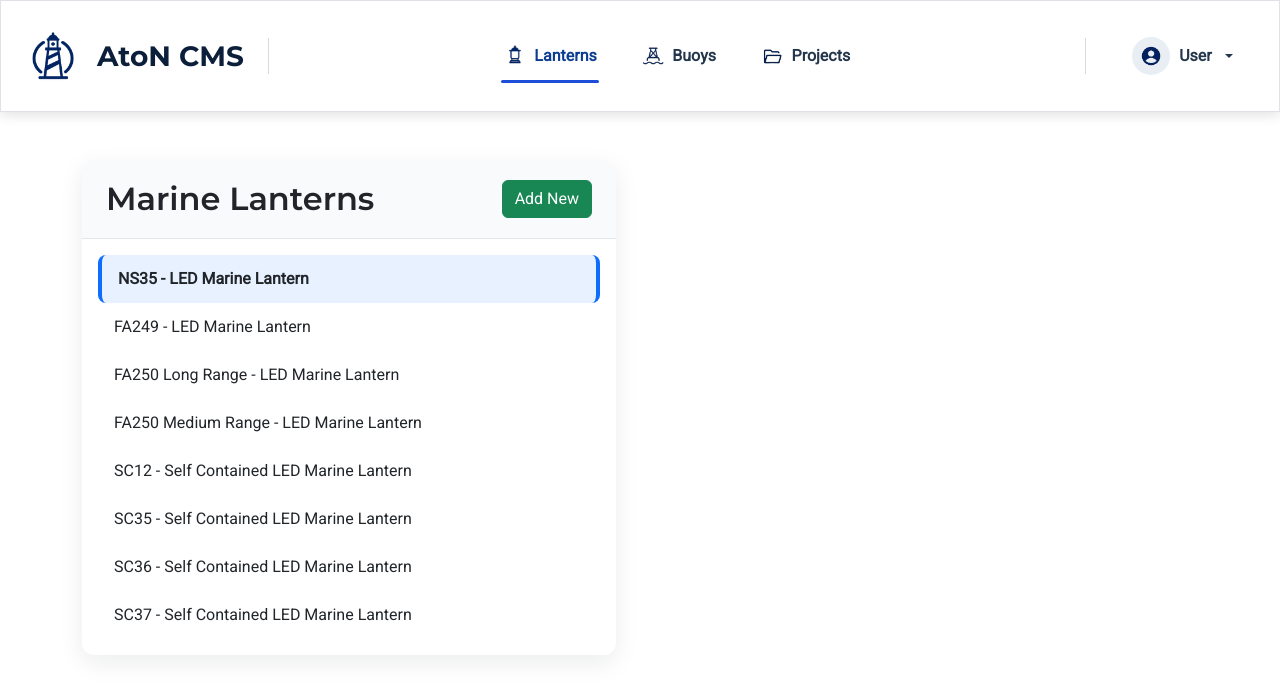
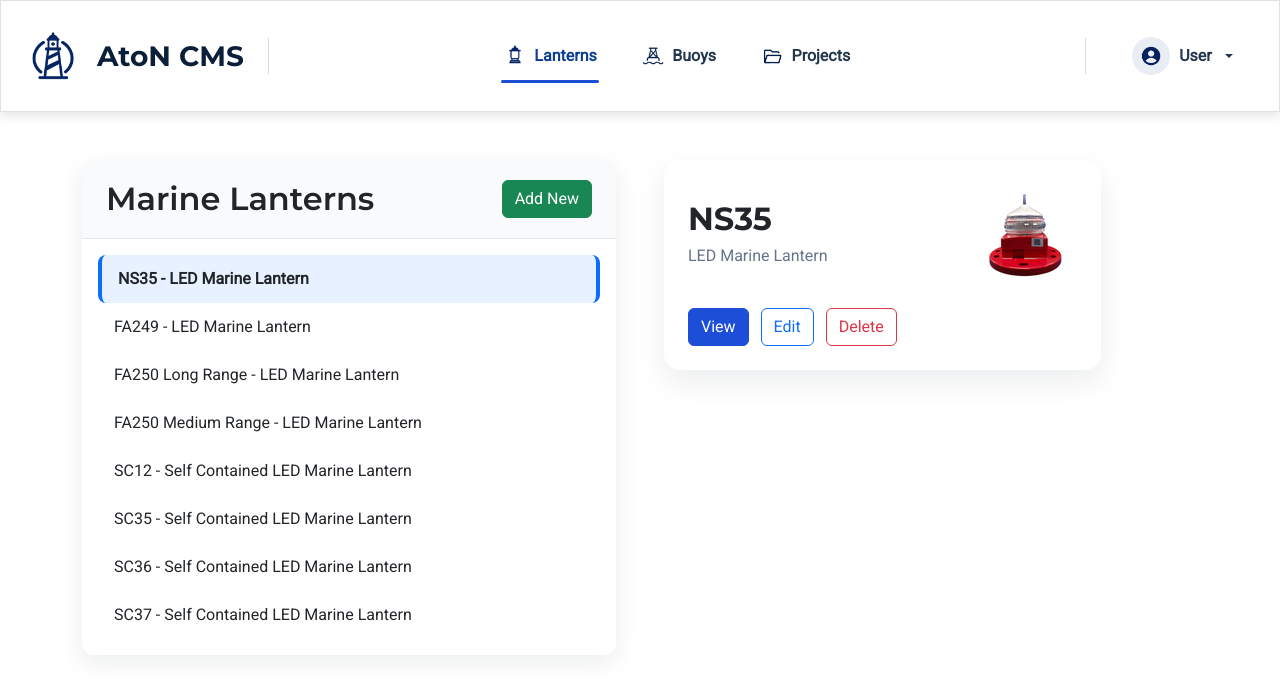
Before and after one commit to alfonsoscudiero/aton-cms, an Angular app: page /lanterns/1 in a window 1280 px wide. Shown: the top 696 px of the page. Built offline with nearby package versions, Linux system fonts and the light colour scheme.

Commit message:
Update detail view to use route params and router links

```diff
--- a/src/app/lanterns/lantern-detail/lantern-detail.html
+++ b/src/app/lanterns/lantern-detail/lantern-detail.html
@@ -22,8 +22,8 @@
 
     <a
       class="btn btn-outline-primary"
-      (click)="onEditLantern()">
-        Edit
+      [routerLink]="['/lanterns', lantern.id, 'edit']">
+      Edit
     </a>
 
     <button
--- a/src/app/lanterns/lantern-detail/lantern-detail.ts
+++ b/src/app/lanterns/lantern-detail/lantern-detail.ts
@@ -1,5 +1,8 @@
-import { Component, EventEmitter, Input, Output } from '@angular/core';
+import { Component } from '@angular/core';
+import { ActivatedRoute, Params, Router } from '@angular/router';
+
 import { Lantern } from '../lantern.model';
+import { LanternService } from '../lantern.service';
 
 @Component({
   selector: 'aton-lantern-detail',
@@ -8,14 +11,19 @@ import { Lantern } from '../lantern.model';
   styleUrl: './lantern-detail.css',
 })
 export class LanternDetail {
+  lantern: Lantern | null = null;
 
-  @Input() lantern?: Lantern;
+  constructor(
+    private lanternService: LanternService,
+    private router: Router,
+    private route: ActivatedRoute
+  ) {}
 
-  @Output() editLanternSelected = new EventEmitter<void>();
-  @Output() deleteLanternSelected = new EventEmitter<Lantern>();
-
-  onEditLantern(): void {
-    this.editLanternSelected.emit();
+  ngOnInit(): void {
+    this.route.params.subscribe((params: Params) => {
+      const id = params['id'];
+      this.lantern = this.lanternService.getLantern(id);
+    });
   }
 
   onDeleteLantern(): void {
@@ -23,7 +31,7 @@ export class LanternDetail {
       return;
     }
 
-    this.deleteLanternSelected.emit(this.lantern);
+    this.lanternService.deleteLantern(this.lantern);
+    this.router.navigate(['/lanterns']);
   }
-
 }
```
